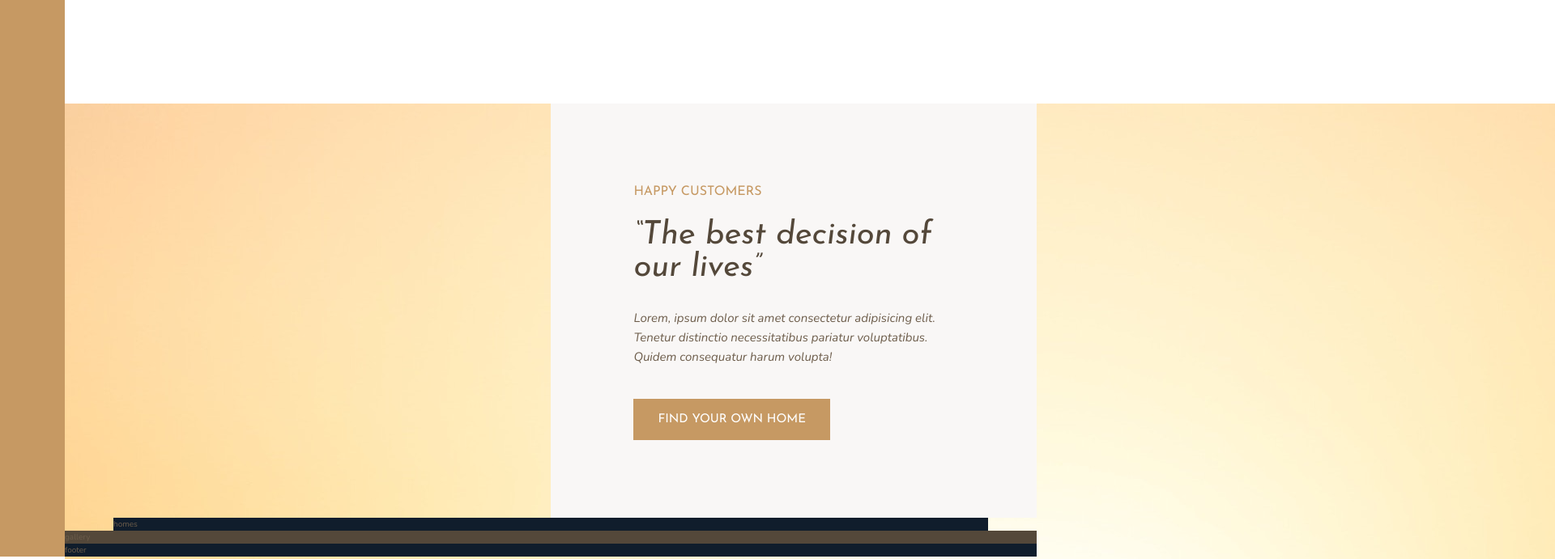
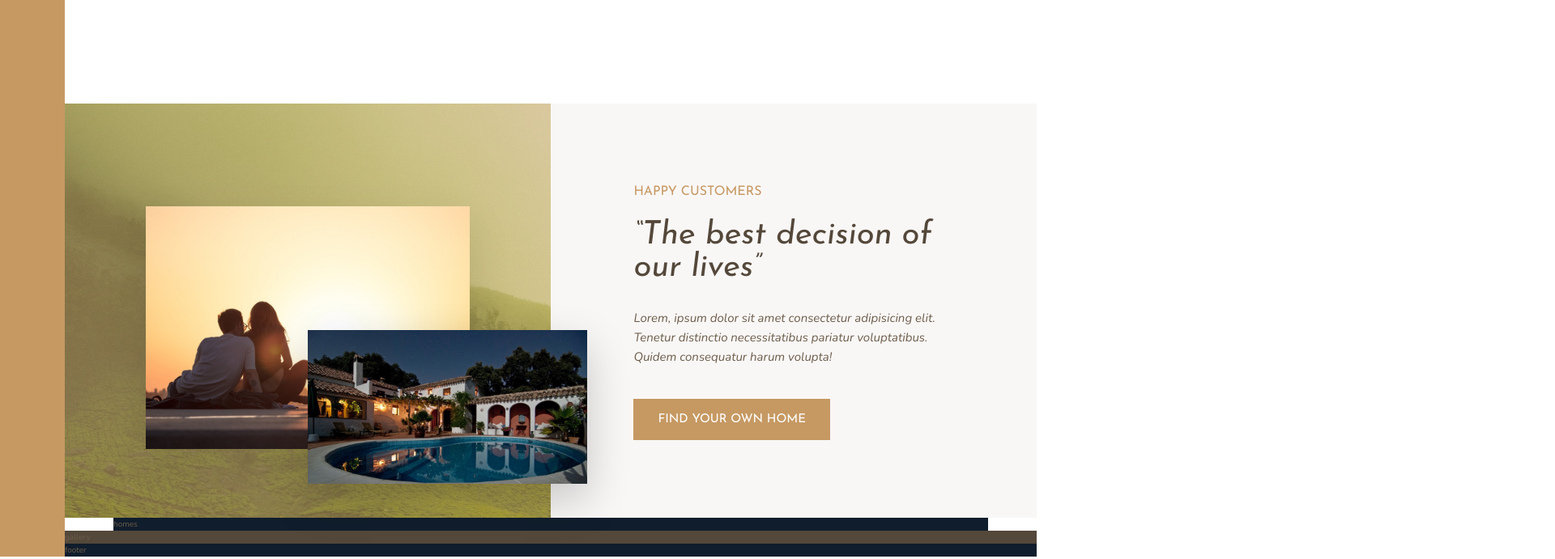
Before and after one commit to Toyurc/Nexter, a website: page index.html in a window 1280 px wide. Shown: the part 1180-1871 px from the top of the page at 81% size, 1920 px wide, since content can reach past the window. Drawn offline with nearby package versions, Linux system fonts and the light colour scheme.

Commit message:
Feats: stories section done

```diff
--- a/sass/_story.scss
+++ b/sass/_story.scss
@@ -4,14 +4,25 @@
     grid-column: full-start / col-end 4;
 
     display: grid;
+    grid-template-columns: repeat(6, 1fr);
+    grid-template-row: repeat(6, 1fr);
+    align-items: center;
+    background-image: linear-gradient(rgba($color-primary, .5), rgba($color-primary, .5)), url('../img/back.jpg');
   }
 
   &__img--1 {
-
+    width: 100%;
+    grid-row: 2 / 6;
+    grid-column: 2 / 6;
+    box-shadow: 0 2rem 5rem rgba(#000000, .1);
   }
 
   &__img--2 {
-
+    width: 115%;
+    grid-row: 4 / 6;
+    grid-column: 4 / 7;
+    z-index: 30;
+    box-shadow: 0 2rem 5rem rgba(#000000, .2);
   }
 
   &__content {
```
Also changed, not shown: css/style.css.
